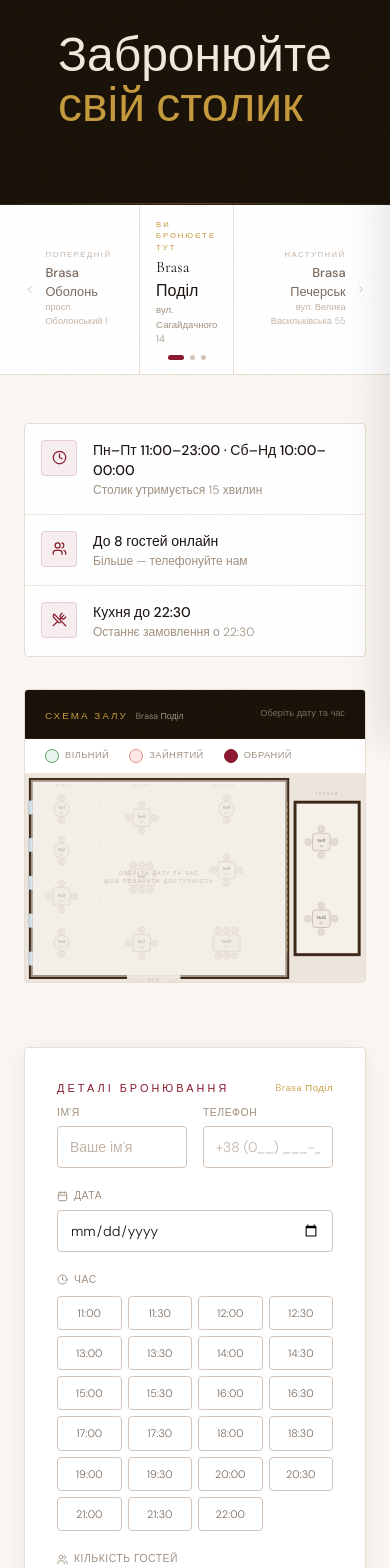
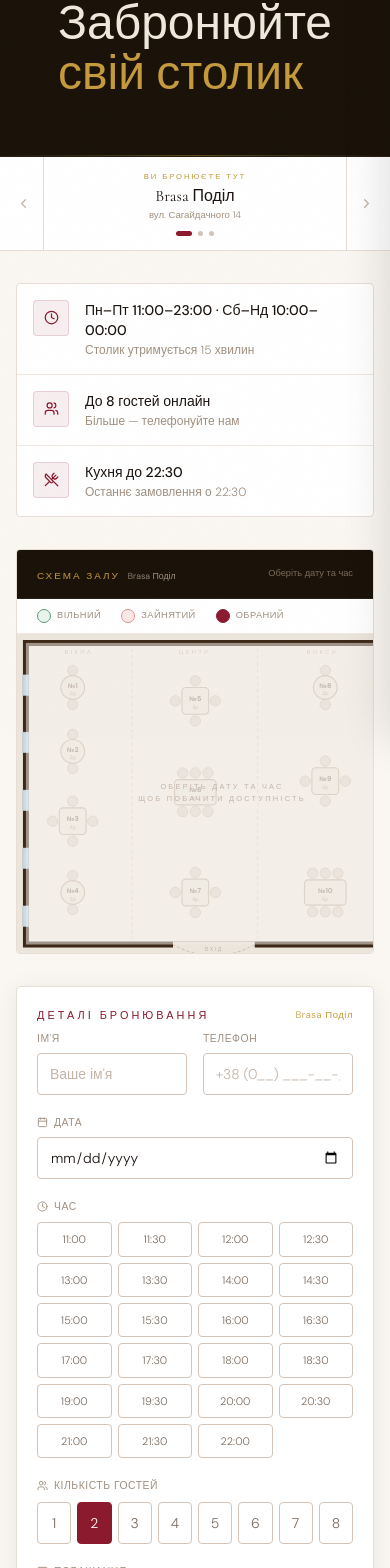
Before and after one commit to danylonahorniuk/brasa-cafe, a Next.js app: page /booking in a window 390 px wide. Shown: the part 105-1673 px from the top of the page. Built offline with nearby package versions, Linux system fonts and the light colour scheme.

Commit message:
mobile: booking — pt-16, scrollable floor plan, compact switcher, smaller form padding, fix hint text

```diff
--- a/src/app/booking/page.tsx
+++ b/src/app/booking/page.tsx
@@ -353,11 +353,11 @@ export default function BookingPage() {
     : (animDir === "left" ? "loc-enter-right" : "loc-enter-left");
 
   return (
-    <div className="pt-20 min-h-screen" style={{ background: "#faf7f2" }}>
+    <div className="pt-16 sm:pt-20 min-h-screen" style={{ background: "#faf7f2" }}>
 
       {/* ── Шапка ── */}
       <div className="relative overflow-hidden" style={{ background: "#1a1208", borderBottom: "1px solid rgba(255,255,255,0.06)" }}>
-        <div className="max-w-7xl mx-auto px-6 py-14 flex justify-center">
+        <div className="max-w-7xl mx-auto px-5 sm:px-6 py-10 sm:py-14 flex justify-center">
           <h1 className="text-5xl md:text-6xl mb-4"
             style={{ fontFamily: "var(--font-cormorant), serif", fontWeight: 300, lineHeight: 1.05, color: "#f0e8dc" }}>
             Забронюйте<br />
@@ -370,24 +370,29 @@ export default function BookingPage() {
 
       {/* ── Перемикач ── */}
       <div style={{ background: "#fff", borderBottom: "1px solid #e8ddd4" }}>
-        <div className="max-w-3xl mx-auto px-6">
+        <div className="max-w-3xl mx-auto px-4 sm:px-6">
           <div className="flex items-stretch">
+
+            {/* Стрілка ліво */}
             <button onClick={() => switchLocation((locIndex - 1 + locations.length) % locations.length)}
-              className="loc-arrow flex items-center gap-2.5 py-3.5 pr-6 transition-all duration-200"
+              className="loc-arrow flex items-center gap-2 sm:gap-2.5 py-3.5 pr-3 sm:pr-6 transition-all duration-200"
               style={{ borderRight: "1px solid #e8ddd4" }}>
               <ChevronLeft size={15} style={{ color: "#c4b4a8" }} />
-              <div className="text-left">
+              {/* Текст попередньої — тільки десктоп */}
+              <div className="text-left hidden sm:block">
                 <p className="text-[0.48rem] tracking-[0.2em] uppercase mb-0.5" style={{ color: "#c4b4a8" }}>Попередній</p>
                 <p className="text-[0.8rem] font-medium" style={{ color: "#7a6a5e" }}>Brasa {prevLoc.name}</p>
                 <p className="text-[0.58rem]" style={{ color: "#c4b4a8" }}>{prevLoc.address}</p>
               </div>
             </button>
-            <div className={`flex-1 flex flex-col items-center justify-center py-3.5 px-4 ${animClass}`}>
+
+            {/* Центр — поточна локація */}
+            <div className={`flex-1 flex flex-col items-center justify-center py-3.5 px-3 sm:px-4 ${animClass}`}>
               <p className="text-[0.48rem] tracking-[0.25em] uppercase mb-0.5" style={{ color: "#c49a3c" }}>Ви бронюєте тут</p>
-              <p className="text-base" style={{ fontFamily: "var(--font-cormorant), serif", fontWeight: 400, color: "#1c1410" }}>
+              <p className="text-base text-center" style={{ fontFamily: "var(--font-cormorant), serif", fontWeight: 400, color: "#1c1410" }}>
                 Brasa {location.name}
               </p>
-              <p className="text-[0.6rem]" style={{ color: "#a09080" }}>{location.address}</p>
+              <p className="text-[0.6rem] text-center" style={{ color: "#a09080" }}>{location.address}</p>
               <div className="flex gap-1.5 mt-2">
                 {locations.map((_, i) => (
                   <button key={i} onClick={() => switchLocation(i)} className="rounded-full transition-all duration-300"
@@ -395,10 +400,13 @@ export default function BookingPage() {
                 ))}
               </div>
             </div>
+
+            {/* Стрілка право */}
             <button onClick={() => switchLocation((locIndex + 1) % locations.length)}
-              className="loc-arrow flex items-center gap-2.5 py-3.5 pl-6 transition-all duration-200"
+              className="loc-arrow flex items-center gap-2 sm:gap-2.5 py-3.5 pl-3 sm:pl-6 transition-all duration-200"
               style={{ borderLeft: "1px solid #e8ddd4" }}>
-              <div className="text-right">
+              {/* Текст наступної — тільки десктоп */}
+              <div className="text-right hidden sm:block">
                 <p className="text-[0.48rem] tracking-[0.2em] uppercase mb-0.5" style={{ color: "#c4b4a8" }}>Наступний</p>
                 <p className="text-[0.8rem] font-medium" style={{ color: "#7a6a5e" }}>Brasa {nextLoc.name}</p>
                 <p className="text-[0.58rem]" style={{ color: "#c4b4a8" }}>{nextLoc.address}</p>
@@ -409,8 +417,8 @@ export default function BookingPage() {
         </div>
       </div>
 
-      <div className="max-w-7xl mx-auto px-6 py-12">
-        <div className={`grid grid-cols-1 lg:grid-cols-2 gap-16 items-start ${animClass}`}>
+      <div className="max-w-7xl mx-auto px-4 sm:px-6 py-8 sm:py-12">
+        <div className={`grid grid-cols-1 lg:grid-cols-2 gap-8 lg:gap-16 items-start ${animClass}`}>
 
           {/* ── Ліва колонка ── */}
           <div>
@@ -462,14 +470,16 @@ export default function BookingPage() {
                 ))}
               </div>
 
-              {/* SVG план */}
-              <div style={{ background: "#ebe5dc" }}>
+              {/* SVG план — горизонтальний скрол на мобілі */}
+              <div style={{ background: "#ebe5dc", overflowX: "auto", WebkitOverflowScrolling: "touch" } as React.CSSProperties}>
+                <div style={{ minWidth: "520px" }}>
                 <FloorPlan
                   location={location}
                   form={{ date: form.date, time: form.time, tableId: form.tableId }}
                   canShowTables={!!canShowTables}
                   onTableClick={(id) => setForm((f) => ({ ...f, tableId: id }))}
                 />
+                </div>
               </div>
 
               {/* Вибраний столик */}
@@ -487,7 +497,7 @@ export default function BookingPage() {
           </div>
 
           {/* ── Форма ── */}
-          <form onSubmit={handleSubmit} className="space-y-5 p-8 rounded-sm"
+          <form onSubmit={handleSubmit} className="space-y-5 p-5 sm:p-8 rounded-sm"
             style={{ background: "#fff", border: "1px solid #e8ddd4", boxShadow: "0 4px 24px rgba(28,20,16,0.07)" }}>
             <div className="flex items-center justify-between mb-2">
               <p className="section-label">Деталі бронювання</p>
@@ -541,7 +551,7 @@ export default function BookingPage() {
             {canShowTables && !form.tableId && (
               <div className="flex items-center gap-2 px-3 py-2 rounded-sm text-[0.68rem]"
                 style={{ background: "rgba(196,154,60,0.07)", border: "1px solid rgba(196,154,60,0.2)", color: "#a07830" }}>
-                ← Оберіть столик на схемі залу зліва
+                ↑ Оберіть столик на схемі залу вище
               </div>
             )}
             {form.tableId > 0 && selectedTable && (
@@ -559,10 +569,10 @@ export default function BookingPage() {
               <label className="text-[0.65rem] uppercase tracking-wider mb-2 flex items-center gap-1.5" style={{ color: "#a09080" }}>
                 <Users size={11} /> Кількість гостей
               </label>
-              <div className="flex gap-2">
+              <div className="grid grid-cols-8 gap-1.5 sm:gap-2">
                 {guestOptions.map((g) => (
                   <button key={g} type="button" onClick={() => setForm((f) => ({ ...f, guests: g }))}
-                    className="flex-1 py-2 text-sm rounded-sm border transition-all"
+                    className="py-2.5 text-sm rounded-sm border transition-all"
                     style={{
                       background: form.guests === g ? "#8b1a2e" : "#fff",
                       color:      form.guests === g ? "#fff"     : "#7a6a5e",
```
